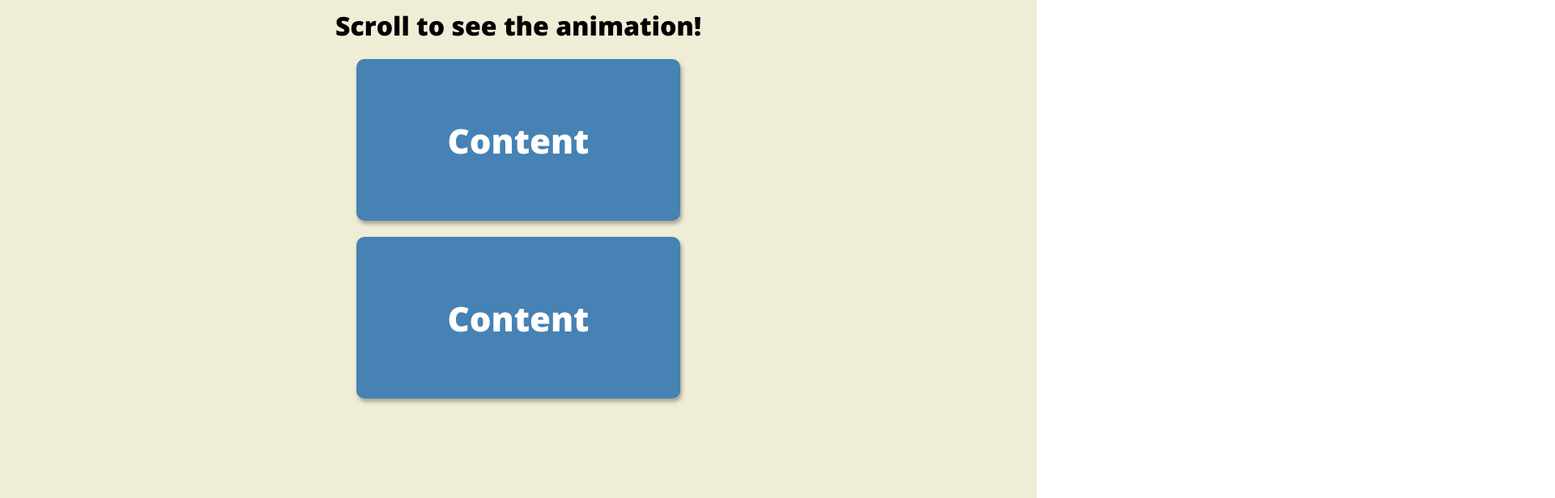
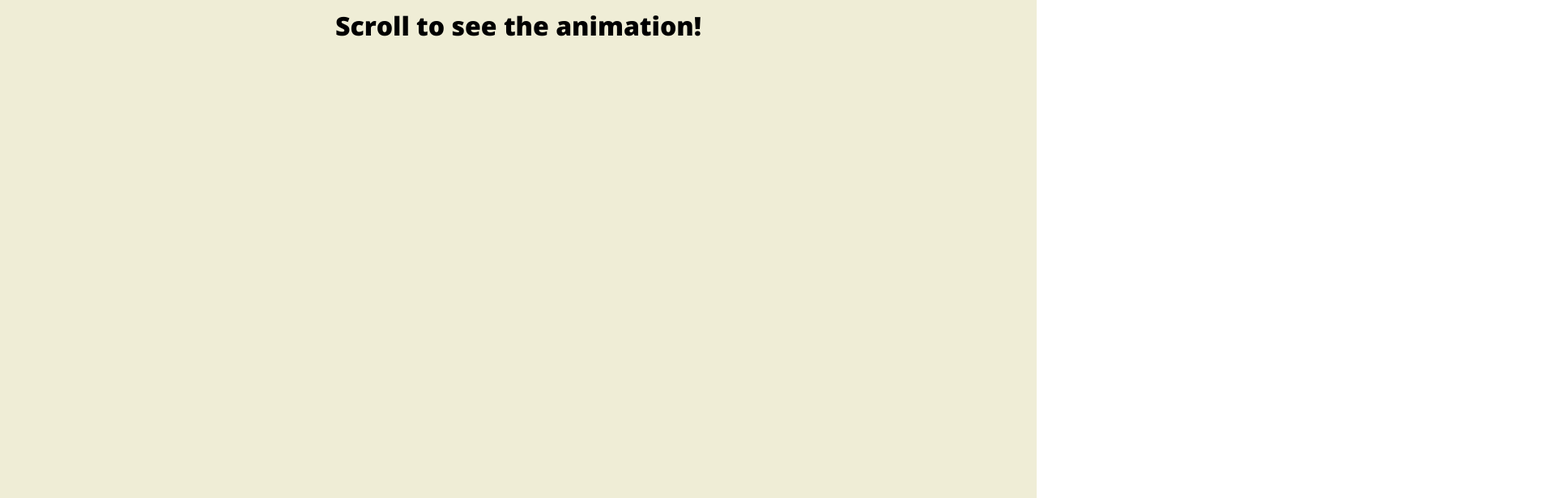
Before and after one commit to GregM1991/50-projects-in-next, a Next.js app: page /scroll-animation in a window 1280 px wide. Shown: the top 616 px of the page at 81% size, 1920 px wide, since content can reach past the window. Built offline with nearby package versions, Linux system fonts and the light colour scheme.

Commit message:
Instructions

```diff
--- a/pages/scroll-animation.jsx
+++ b/pages/scroll-animation.jsx
@@ -9,6 +9,7 @@ const Body = styled.div`
   align-items: center;
   justify-content: center;
   margin: 0;
+  overflow-x: hidden;
 
   h1 {
     margin: 10px;
@@ -38,8 +39,13 @@ const Box = styled.div`
   }
 `
 
+// I need to find a way to access the boundingRect thing to get the bottom of the box, then
+// once the bottom of the rect passes over the bottom of the screen, switch a bit of state
+// that then triggers the animation to come into place
+
 const ScrollAnimation = () => {
   const [show, setShow] = useState(false)
+  // Need to implement some sort of custom hook to take in the scroll positions and spit out rerenders that don't tank my performance
   return (
     <>
       <Head>
@@ -47,10 +53,10 @@ const ScrollAnimation = () => {
       </Head>
       <Body>
         <h1>Scroll to see the animation!</h1>
-        <Box show={true}>
+        <Box show={show}>
           <h2>Content</h2>
         </Box>
-        <Box show={true}>
+        <Box show={show}>
           <h2>Content</h2>
         </Box>
         <Box>
```
